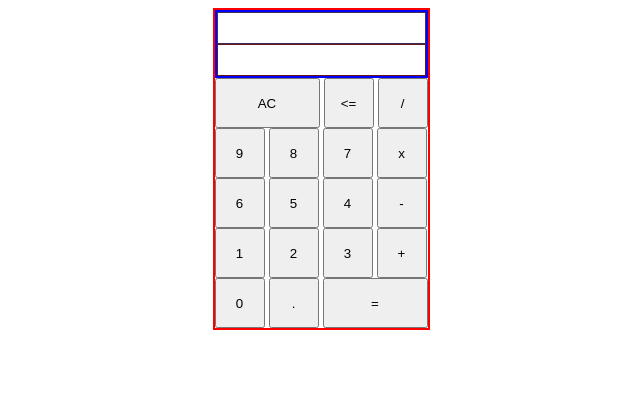
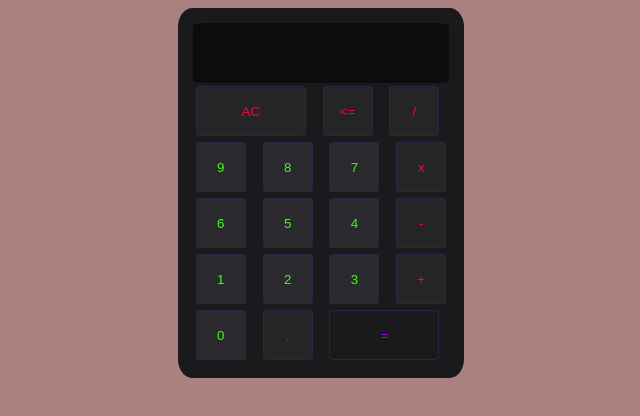
Before and after one commit to RAHIM1701/Calculator, a plain HTML site: page index.html in a window 1280 px wide. Shown: the whole page, without its empty margins (319-959 px from the left). Drawn offline with Linux system fonts and the light colour scheme.

Commit message:
style the buttons and resize them

```diff
--- a/style.css
+++ b/style.css
@@ -1,32 +1,59 @@
 body{
+    font-family: 'Courier New';
+    font-size: large;
     display: flex;
     align-items: center;
     justify-content: center;
+    background-color: #aa8080;
 }
 .calculator{
-    border: 2px solid red;
+    padding: 10px;
+    border-radius: 5%;
+    border: 5px solid #1a1a1d;
     display: flex;
     flex-direction: column;
+    background-color: #1a1a1d;
 }
 .display{
-    border: 2px solid blue;
+    border-radius: 5%;
+
+    background-color: #0c0c0e;
+    color: #ff9e00;
+    color: aqua;
 }
 button{
+    border-radius: 5%;
+    border: 1px solid #282844 ;
     height: 50px;
     width: 50px;
+    background-color: #252528;
+    color: #ff0033;
+    margin: 3px;
+}
+.opkeys{
+    background-color: #2a2a2e;
+    color: #00d4ff;
 }
 #buttons{
     display: flex;
     flex-direction: column-reverse;
 }
+.numbKeys{
+    background-color: #2a2a2e;
+    color: #39ff14;
+}
 .result, #acButton{
-    width: 105px;
+    width: 110px;
 }
 .oldOpperation{
     height: 30px;
-    border: 1px rgb(64, 47, 95) solid;
+    /* border: 1px rgb(64, 47, 95) solid; */
 }
 .newOpperation{
     height: 30px;
-    border: 1px rgb(99, 23, 23) solid;
+    /* border: 1px rgb(99, 23, 23) solid; */
 }
+.result{
+    background-color: #1a1a1d;
+    color: #9d00ff;
+}
```
